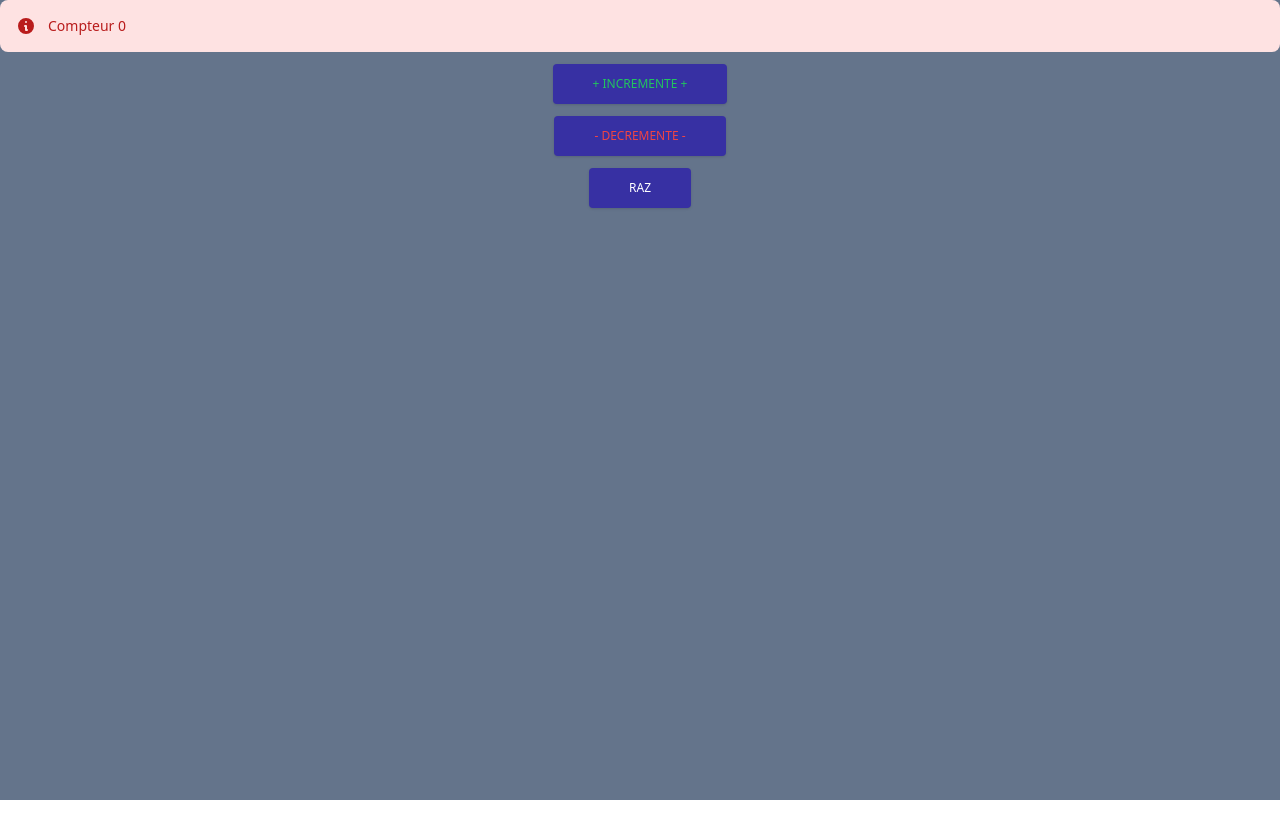
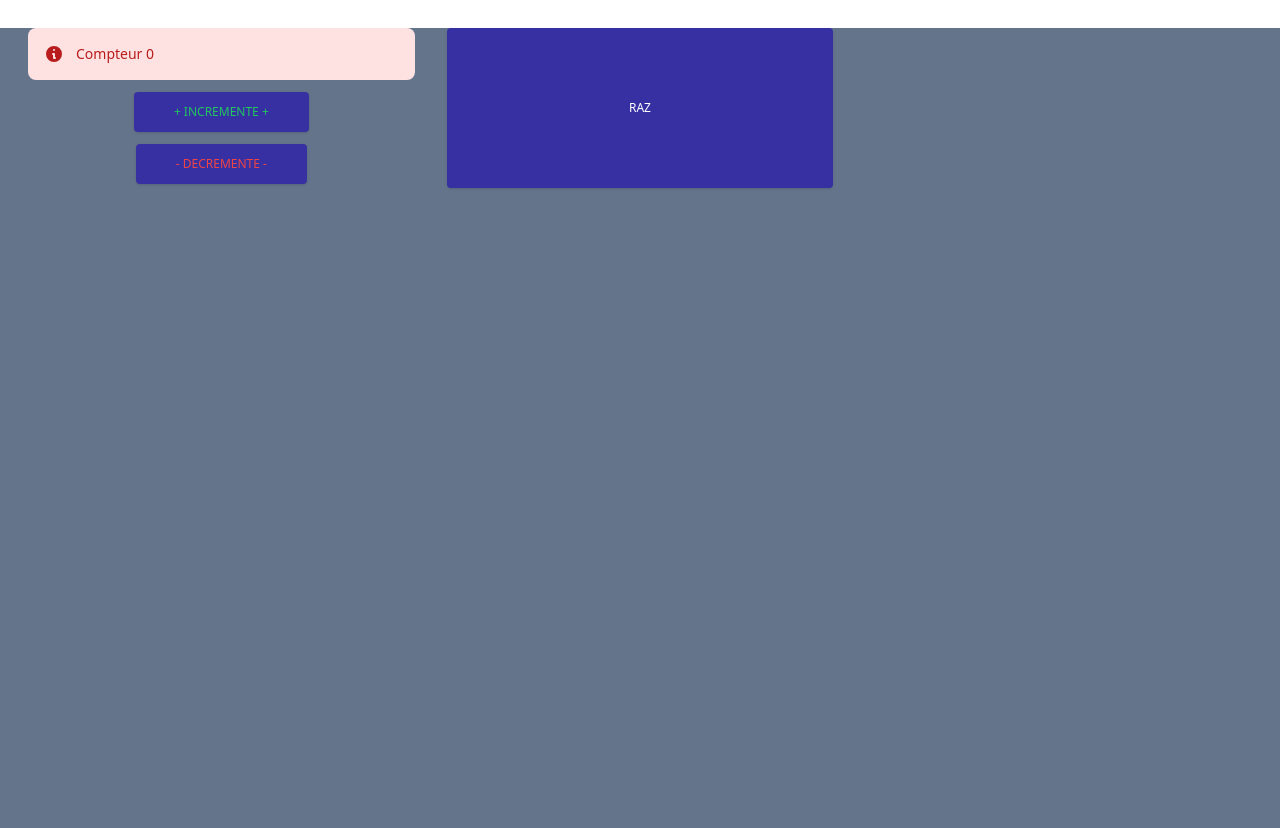
Before and after one commit to oliv42/ReactTailWindPlay, a React app: page / in a window 1280 px wide. Before the commit the page ends 800 px from the top, so only its background shows below. Built offline with nearby package versions, Linux system fonts and the light colour scheme; the HTML template or start-up script is replaced by a standard one.

Commit message:
teste useReducer with a object

```diff
--- a/package.json
+++ b/package.json
@@ -53,7 +53,7 @@
     "build": "npm run watch:css && node scripts/build.js",
     "test": "node scripts/test.js --env=jsdom",
     "watch:css": "postcss src/index.css -o src/App.css",
-    "cssdev": "postcss src/index.css -o src/App.css --watch"
+    "cssdev": "postcss src/index.css -o src/App.css"
 
   },
   "jest": {
--- a/src/App.css
+++ b/src/App.css
@@ -494,6 +494,9 @@ video {
     max-width: 1536px;
   }
 }
+.m-7 {
+  margin: 1.75rem;
+}
 .mx-auto {
   margin-left: auto;
   margin-right: auto;
@@ -521,8 +524,20 @@ video {
 .h-5 {
   height: 1.25rem;
 }
+.h-40 {
+  height: 10rem;
+}
 .w-5 {
   width: 1.25rem;
+}
+.w-full {
+  width: 100%;
+}
+.columns-3 {
+  columns: 3;
+}
+.gap-8 {
+  gap: 2rem;
 }
 .rounded {
   border-radius: 0.25rem;
--- a/src/components/Counts.js
+++ b/src/components/Counts.js
@@ -1,14 +1,18 @@
 import React, { useReducer } from "react";
 
-const initialState = 0;
+const initialState = {
+    countOne: 0,
+    //countTwo: 0
+};
 const reducer = (state, action) => {
-    switch (action) {
+    console.log(state)
+    switch (action.type) {
         case 'increment':
-            return state +1;
+            return {...state, countOne: state.countOne + action.value};
         case 'decrement':
-            return state - 1;
+            return {...state, countOne: state.countOne - action.value};
         case 'raz':
-                return state = 0;
+                return initialState;
         default:
             throw new Error("Action dispache counter doesn't existe");
     }
@@ -20,6 +24,33 @@ export default function Counts() {
     const [count, dispatch] = useReducer(reducer, initialState);
     return (
         <div>
+            <div className="gap-8 columns-3 m-7">
+                <div>
+                    <div
+                        className="flex bg-red-100 rounded-lg p-4 text-sm text-red-700"
+                        role="alert"
+                    >
+                        <svg
+                            className="w-5 h-5 inline mr-3"
+                            fill="currentColor"
+                            viewBox="0 0 20 20"
+                            xmlns="http://www.w3.org/2000/svg"
+                        >
+                            <path
+                                fillRule="evenodd"
+                                d="M18 10a8 8 0 11-16 0 8 8 0 0116 0zm-7-4a1 1 0 11-2 0 1 1 0 012 0zM9 9a1 1 0 000 2v3a1 1 0 001 1h1a1 1 0 100-2v-3a1 1 0 00-1-1H9z"
+                                clipRule="evenodd"
+                            ></path>
+                        </svg>
+                        <div>
+                            <span className="font-medium">Compteur</span> {count.countOne}
+                        </div>
+                    </div>
+                    <button className={styleTailwind + ' text-green-500'} onClick={() => dispatch({type:'increment', value: 1})}>+ Incremente +</button>
+                    <button className={styleTailwind + ' text-red-500'} onClick={() => dispatch({type:'decrement', value: 1})}>- Decremente -</button>
+                </div>
+                <button className={styleTailwind + ' text-white w-full h-40'} onClick={() => dispatch({type:'raz', value:0})}>RAZ</button>
+                {/*<div>
                     <div
                         className="flex bg-red-100 rounded-lg p-4 text-sm text-red-700"
                         role="alert"
@@ -40,10 +71,10 @@ export default function Counts() {
                             <span className="font-medium">Compteur</span> {count}
                         </div>
                     </div>
-
-            <button className={styleTailwind + ' text-green-500'} onClick={() => dispatch('increment')}>+ Incremente +</button>
-            <button className={styleTailwind + ' text-red-500'} onClick={() => dispatch('decrement')}>- Decremente -</button>
-            <button className={styleTailwind + ' text-white'} onClick={() => dispatch('raz')}>RAZ</button>
+                    <button className={styleTailwind + ' text-green-500'} onClick={() => dispatch({type:'increment', value: 1})}>+ Incremente +</button>
+                    <button className={styleTailwind + ' text-red-500'} onClick={() => dispatch({type:'decrement', value: 1})}>- Decremente -</button>
+    </div>*/}
+            </div>
         </div>
     );
 }
```
Lines whose indentation alone changed are shown as unchanged.
